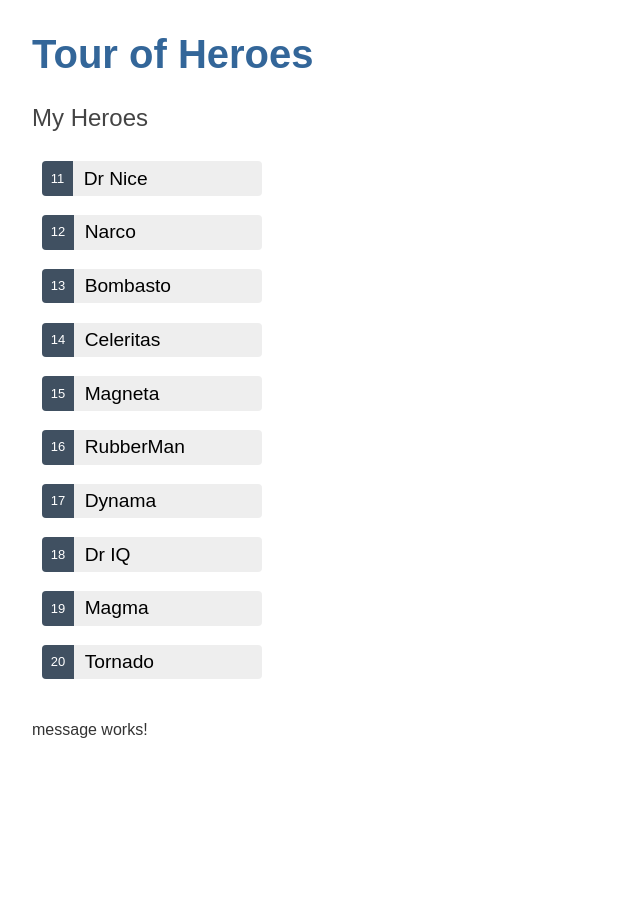
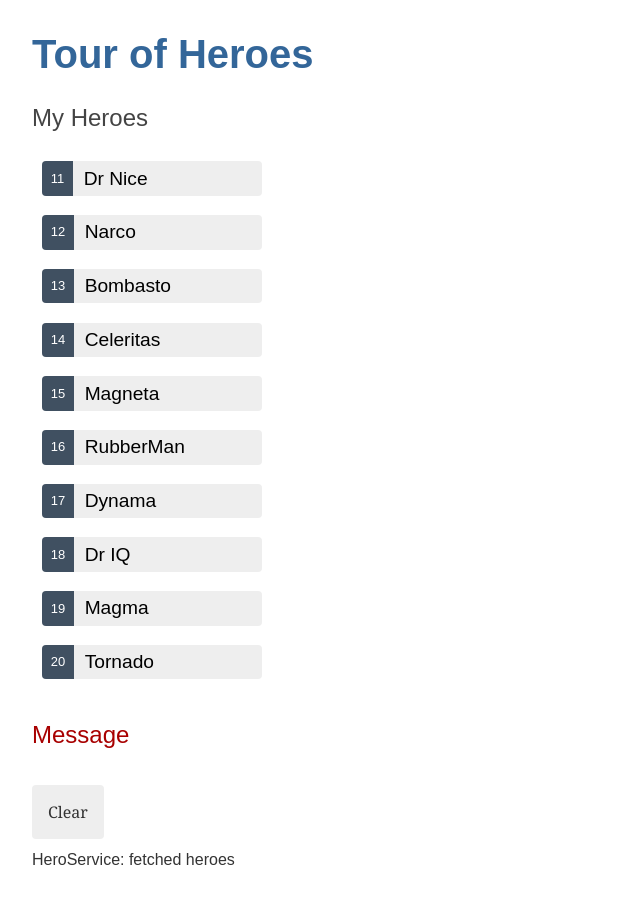
Before and after one commit to Michael-IRL/Angular-tour-of-heroes, an Angular app: page / in a window 1280 px wide. Shown: the whole page, without its empty margins (0-640 px from the left). Before the commit the page ends 800 px from the top, so only its background shows below. Built offline with nearby package versions, Linux system fonts and the light colour scheme.

Commit message:
inject messaging service in to components

```diff
--- a/src/app/hero.service.ts
+++ b/src/app/hero.service.ts
@@ -2,6 +2,7 @@
 import { Hero } from './hero';
 import { HEROES } from './mock-heros';
 import { Observable, of } from 'rxjs';
+import { MessageService } from './message.service';
 
 
 @Injectable({
@@ -9,10 +10,11 @@
 })
 export class HeroService {
 
-  constructor() { }
+  constructor(private messageService: MessageService) { }
 
   getHeros(): Observable<Hero[]> {
     const heros = of(HEROES);
+    this.messageService.add('HeroService: fetched heroes');
     return heros;
   }
 }
--- a/src/app/heroes/heroes.component.ts
+++ b/src/app/heroes/heroes.component.ts
@@ -2,6 +2,7 @@
 
 import { Hero } from '../hero';
 import { HeroService } from '../hero.service';
+import { MessageService } from '../message.service';
 import { HEROES } from '../mock-heros';
 
 @Component({
@@ -13,11 +14,13 @@
   heroes: Hero[] =[]
   selectedHero?: Hero;
 
+  constructor(private heroService:HeroService, private messageService:MessageService) { }
+
+
   onSelect(hero: Hero) {
     this.selectedHero = hero;
+    this.messageService.add(`Hero component: Selected hero with id ${hero.id}`);
   }
-
-  constructor(private heroService:HeroService) { }
 
   ngOnInit(): void {
     this.getHeros();
--- a/src/app/message/message.component.html
+++ b/src/app/message/message.component.html
@@ -1 +1,7 @@
-<p>message works!</p>
+<div *ngIf="messageService.messages.length > 0">
+  <h2>Message</h2>
+  <button type="button" class="clear" (click)="messageService.clear()">
+    Clear
+  </button>
+  <div *ngFor="let message of messageService.messages">{{ message }}</div>
+</div>
--- a/src/app/message/message.component.less
+++ b/src/app/message/message.component.less
@@ -0,0 +1,19 @@
+/* MessagesComponent's private CSS styles */
+h2 {
+  color: #a80000;
+  font-family: Arial, Helvetica, sans-serif;
+  font-weight: lighter;
+}
+
+.clear {
+  color: #333;
+  background-color: #eee;
+  margin-bottom: 12px;
+  padding: 1rem;
+  border-radius: 4px;
+  font-size: 1rem;
+}
+.clear:hover {
+  color: white;
+  background-color: #42545c;
+}
--- a/src/app/message/message.component.ts
+++ b/src/app/message/message.component.ts
@@ -1,4 +1,5 @@
 import { Component, OnInit } from '@angular/core';
+import { MessageService } from '../message.service';
 
 @Component({
   selector: 'app-message',
@@ -7,7 +8,7 @@
 })
 export class MessageComponent implements OnInit {
 
-  constructor() { }
+  constructor(public messageService: MessageService) { }
 
   ngOnInit(): void {
   }
```
